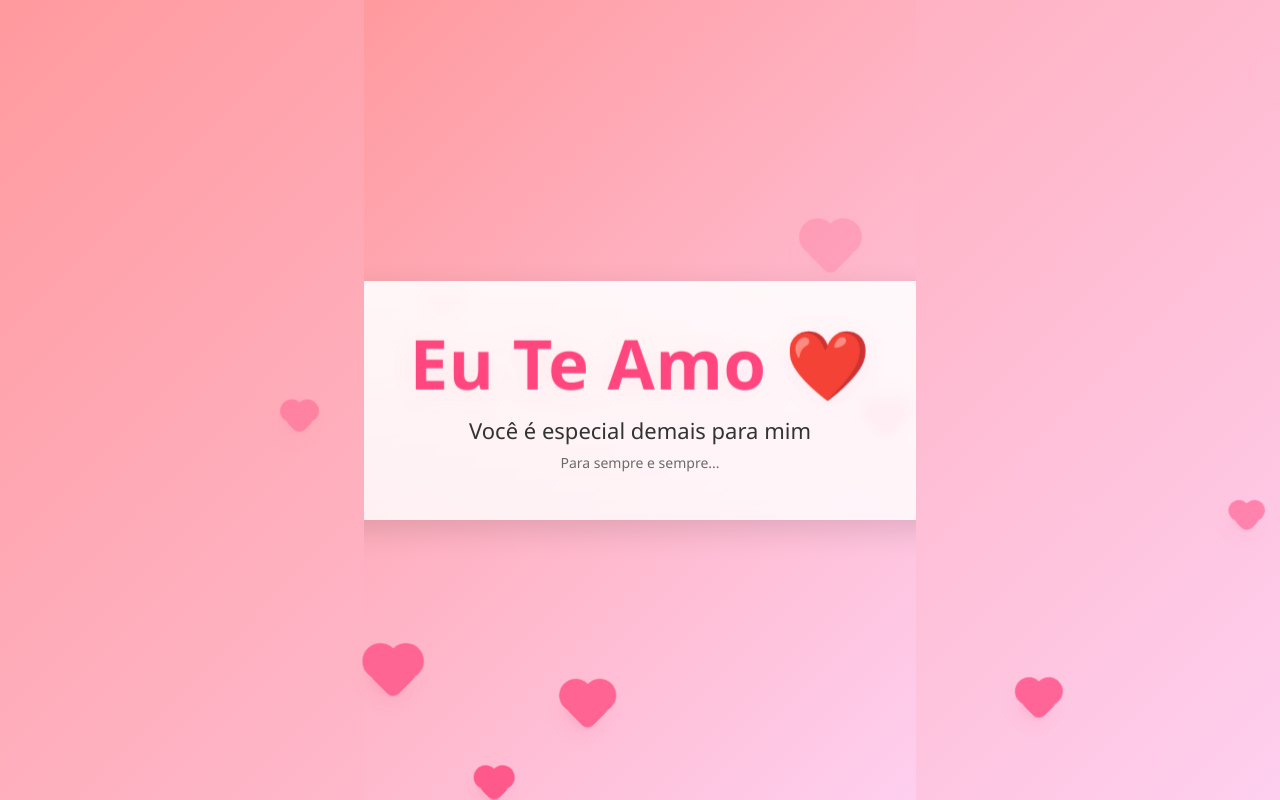
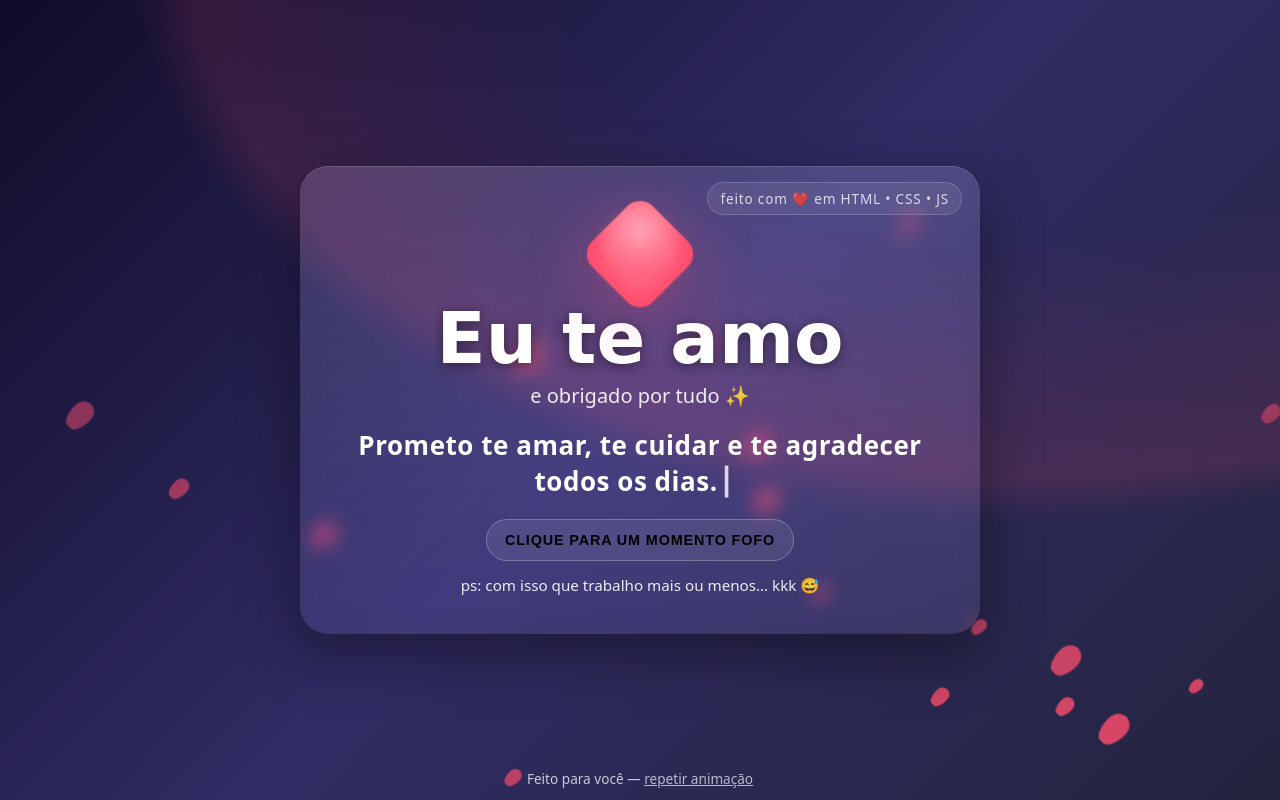
Before and after one commit to Zanyez/Amor, a plain HTML site: page amor.html in a window 1280 px wide. Drawn offline with Linux system fonts and the light colour scheme.

Commit message:
Separar HTML, CSS e JavaScript do arquivo amor.html

```diff
--- /dev/null
+++ b/amor-script.js
@@ -0,0 +1,86 @@
+// --- Floating background hearts ---
+const hearts = document.getElementById('hearts');
+
+function spawnHeart(){
+  const h = document.createElement('span');
+  h.className = 'heart';
+  h.style.setProperty('--x', Math.random()*100 + '%');
+  h.style.setProperty('--s', (Math.random()*0.8 + 0.6).toFixed(2));
+  h.style.setProperty('--t', (Math.random()*6 + 6).toFixed(2) + 's');
+  hearts.appendChild(h);
+  setTimeout(()=> h.remove(), 12000);
+}
+
+for (let i=0;i<14;i++) setTimeout(spawnHeart, i*350);
+setInterval(spawnHeart, 1200);
+
+// --- Cute typing line ---
+const line = 'Prometo te amar, te cuidar e te agradecer todos os dias.';
+const typed = document.getElementById('typed');
+let i = 0;
+
+function type(){
+  if(i <= line.length){
+    typed.textContent = line.slice(0, i++);
+    setTimeout(type, 30 + Math.random()*60);
+  }else{
+    typed.insertAdjacentHTML('beforeend', '<span style="opacity:.8"> ▏</span>');
+  }
+}
+
+setTimeout(type, 800);
+
+// --- Confetti burst ---
+const confetti = document.getElementById('confetti');
+
+function boom(x = innerWidth/2, y = innerHeight/2){
+  const n = 120;
+  for(let k=0;k<n;k++){
+    const p = document.createElement('span');
+    p.className = 'piece';
+    p.style.left = x + 'px';
+    p.style.top = y + 'px';
+    p.style.background = `hsl(${Math.random()*360}, 90%, 60%)`;
+    const dx = (Math.random()*2-1) * 9; // x velocity
+    const dy = (Math.random()*-1) * (8 + Math.random()*6); // y velocity up
+    const rot = (Math.random()*720-360);
+    const life = 120 + Math.random()*60;
+    p.animate([
+      {transform:`translate(0,0) rotate(0deg)`, opacity:1},
+      {transform:`translate(${dx*life}px, ${dy*life}px) rotate(${rot}deg)`, opacity:0}
+    ], {duration: 900 + Math.random()*600, easing:'cubic-bezier(.12,.68,.28,1)'});
+    setTimeout(()=>p.remove(), 1600);
+    confetti.appendChild(p);
+  }
+}
+
+// Button interactions
+const btn = document.getElementById('btn');
+btn.addEventListener('click', e => {
+  const r = btn.getBoundingClientRect();
+  boom(r.left + r.width/2, r.top + r.height/2);
+  pulseCard();
+});
+
+// Replay link
+function replay(){
+  typed.textContent = '';
+  i = 0;
+  type();
+  boom();
+}
+
+// Small card pulse effect
+function pulseCard(){
+  const card = document.querySelector('.card');
+  card.animate([
+    {transform:'scale(1)'},
+    {transform:'scale(1.03)'},
+    {transform:'scale(1)'}
+  ], {duration:500, easing:'ease-out'});
+}
+
+// Allow click anywhere to confetti
+window.addEventListener('click', (e)=>{
+  if(!e.target.closest('.cta')) boom(e.clientX, e.clientY);
+});
--- a/styles2.css
+++ b/amor-styles.css
@@ -103,19 +103,10 @@ body{
 /* Confetti */
 .confetti{position:fixed; inset:0; pointer-events:none; overflow:hidden;}
 
-.confetti-piece{
-  position:absolute;
-  width:10px; height:10px;
-  background:#ffd166;
-  pointer-events:none;
-  animation: confetti-fall linear forwards;
-}
+.piece{position:absolute; width:10px; height:16px; background:var(--accent); opacity:.95; will-change:transform, opacity;}
 
-@keyframes confetti-fall{
-  to{
-    transform: translateY(100vh) rotateZ(720deg);
-    opacity:0;
-  }
-}
+footer{position:fixed; bottom:12px; width:100%; text-align:center; font-size:.85rem; opacity:.75}
 
-@import url('https://fonts.googleapis.com/css2?family=Great+Vibes&display=swap');
+a{color:#fff; opacity:.9}
+
+@import url('https://fonts.googleapis.com/css2?family=Poppins:wght@300;400;600;800&family=Great+Vibes&display=swap');
--- a/amor.html
+++ b/amor.html
@@ -1,20 +1,35 @@
-<!doctype html>
-<html lang="pt-BR">
+<!DOCTYPE html>
+<html lang="pt-br">
 <head>
-    <meta charset="utf-8" />
-    <meta name="viewport" content="width=device-width,initial-scale=1" />
-    <title>Eu te amo</title>
-    <link rel="stylesheet" href="styles.css">
+  <meta charset="utf-8" />
+  <meta name="viewport" content="width=device-width, initial-scale=1" />
+  <title>Eu te amo 💖</title>
+  <link rel="stylesheet" href="amor-styles.css">
 </head>
 <body>
-    <div class="hearts-layer"></div>
+  <div class="wrap">
+    <div class="hearts" id="hearts"></div>
 
-    <div class="card">
-        <h1>Eu Te Amo ❤️</h1>
-        <p class="lead">Você é especial demais para mim</p>
-        <p class="small">Para sempre e sempre...</p>
-    </div>
+    <article class="card" role="dialog" aria-label="Declaração de amor">
+      <div class="ribbon">feito com ❤️ em HTML • CSS • JS</div>
+      <div class="big-heart" aria-hidden="true"></div>
 
-    <script src="script.js"></script>
+      <h1 class="title">Eu te amo</h1>
+      <p class="subtitle">e obrigado por tudo ✨</p>
+
+      <p id="typed" class="type" aria-live="polite"></p>
+
+      <button class="cta" id="btn">Clique para um momento fofo</button>
+      <p class="note">ps: com isso que trabalho mais ou menos… kkk 😅</p>
+    </article>
+  </div>
+
+  <div class="confetti" id="confetti"></div>
+
+  <footer>
+    Feito para você — <a href="#" onclick="replay()">repetir animação</a>
+  </footer>
+
+  <script src="amor-script.js"></script>
 </body>
 </html>
--- a/script.js
+++ /dev/null
@@ -1,20 +0,0 @@
-function createHeart() {
-    const heart = document.createElement('div');
-    heart.className = 'heart';
-
-    const size = Math.random() * 20 + 20;
-    const duration = Math.random() * 3 + 2;
-    const delay = Math.random() * 0.5;
-    const left = Math.random() * 100;
-
-    heart.style.setProperty('--size', size + 'px');
-    heart.style.setProperty('--dur', duration + 's');
-    heart.style.left = left + '%';
-    heart.style.animationDelay = delay + 's';
-
-    document.querySelector('.hearts-layer').appendChild(heart);
-
-    setTimeout(() => heart.remove(), (duration + delay) * 1000);
-}
-
-setInterval(createHeart, 300);
--- a/styles.css
+++ /dev/null
@@ -1,108 +0,0 @@
-:root{
-    --bg1:#ff9a9e;
-    --bg2:#fecfef;
-    --card:#ffffffdd;
-    --accent:#ff467e;
-    --muted:#6b6b6b;
-}
-
-html,body{
-    height:100%;
-    margin:0;
-    font-family: "Segoe UI", Roboto, Arial, sans-serif;
-    -webkit-font-smoothing:antialiased;
-    -moz-osx-font-smoothing:grayscale;
-    background: linear-gradient(135deg,var(--bg1) 0%, var(--bg2) 100%);
-    overflow:hidden;
-    display:grid;
-    place-items:center;
-}
-
-.card{
-    width:min(920px,94%);
-    max-width:920px;
-    background:linear-gradient(180deg, rgba(255,255,255,0.9) 0%, rgba(255,255,255,0.82) 100%);
-    border-radius:16px;
-    box-shadow: 0 10px 30px rgba(0,0,0,0.12);
-    padding:48px;
-    text-align:center;
-    position:relative;
-    z-index:2;
-    backdrop-filter: blur(6px);
-}
-
-h1{
-    margin:0;
-    font-size:clamp(32px,7vw,68px);
-    color:var(--accent);
-    letter-spacing:0.4px;
-    line-height:1;
-    transform-origin:center;
-    animation:pulse 1800ms ease-in-out infinite;
-    text-shadow: 0 6px 20px rgba(255,70,126,0.14), 0 1px 0 rgba(255,255,255,0.6) inset;
-}
-
-@keyframes pulse{
-    0%{ transform:scale(1); filter:drop-shadow(0 0 0 rgba(255,70,126,0)); }
-    50%{ transform:scale(1.03); filter:drop-shadow(0 10px 30px rgba(255,70,126,0.18)); }
-    100%{ transform:scale(1); filter:drop-shadow(0 0 0 rgba(255,70,126,0)); }
-}
-
-p.lead{
-    margin:18px 0 8px;
-    font-size:clamp(16px,2.4vw,22px);
-    color:#333;
-}
-
-p.small{
-    margin:8px 0 0;
-    color:var(--muted);
-    font-size:14px;
-}
-
-.hearts-layer{
-    position:fixed;
-    inset:0;
-    pointer-events:none;
-    z-index:1;
-    overflow:hidden;
-}
-
-.heart{
-    --size:40px;
-    position:absolute;
-    left:50%;
-    bottom:-80px;
-    width:var(--size);
-    height:var(--size);
-    transform: rotate(45deg);
-    background:var(--accent);
-    border-radius:8px;
-    box-shadow: 0 6px 18px rgba(255,70,126,0.18), 0 2px 6px rgba(0,0,0,0.06);
-    opacity:0.95;
-    animation: rise var(--dur) linear forwards;
-}
-
-.heart::before,
-.heart::after{
-    content:"";
-    position:absolute;
-    width:100%;
-    height:100%;
-    border-radius:50%;
-    background:var(--accent);
-    top:-50%;
-    left:0;
-}
-
-.heart::after{
-    left:-50%;
-    top:0;
-}
-
-@keyframes rise{
-    to{
-        transform: translateY(-100vh) rotate(45deg);
-        opacity:0;
-    }
-}
```
Also changed, not shown: amor2.html (deleted, +0 -117 lines), index.html (deleted, +0 -69 lines), script2.js (deleted, +0 -44 lines).
